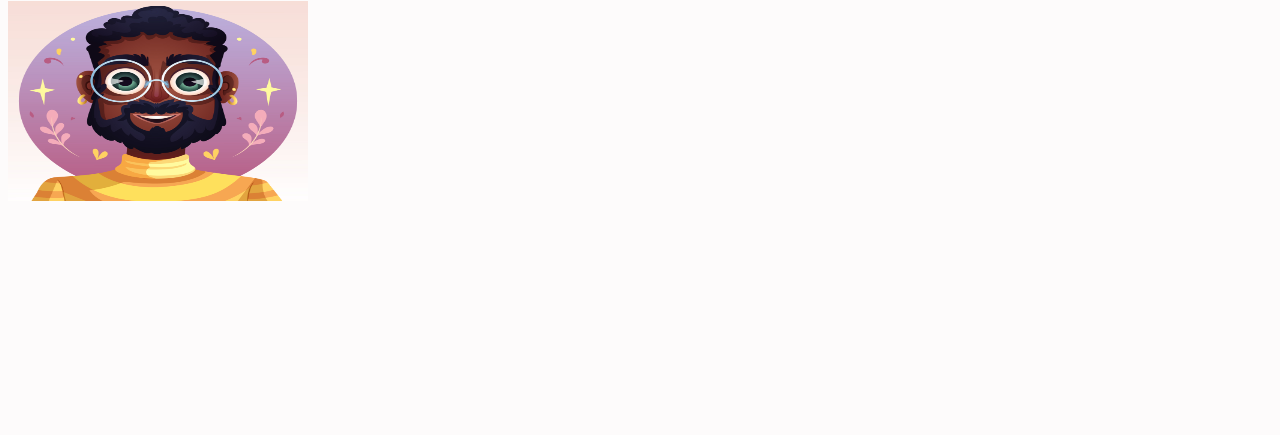
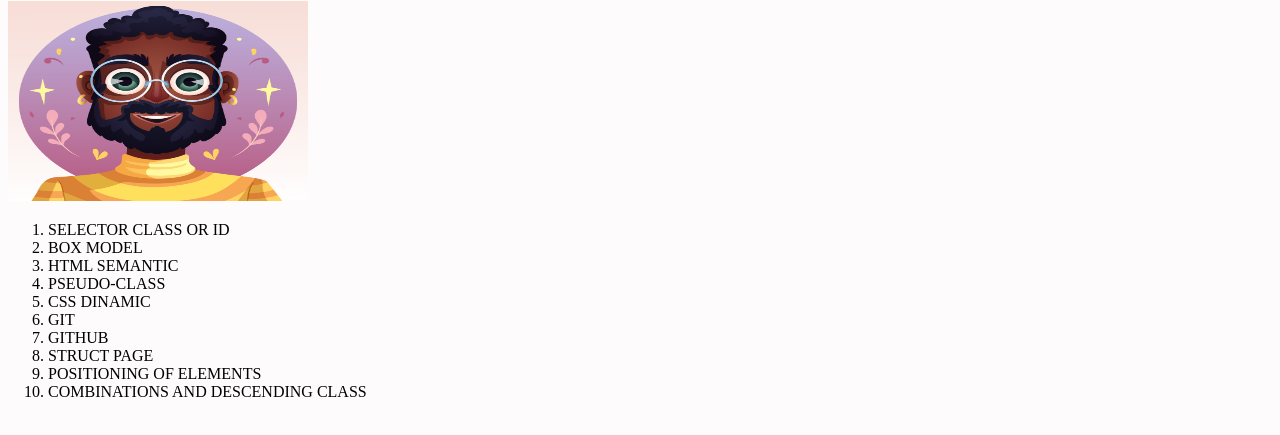
Before and after one commit to DeveloperScalambrine/Project-Lessons-Learned, a plain HTML site: page index.html in a window 1280 px wide. Shown: the part 79-514 px from the top of the page. Drawn offline with Linux system fonts and the light colour scheme.

Commit message:
create a list ordered

```diff
--- a/index.html
+++ b/index.html
@@ -11,5 +11,17 @@
       <h1 id="titulo">Welcome The Lessons Learned</h1>
     </div>
     <img id="minha_foto" src="photos/mine.jpg" alt="My photo">
+    <ol id="licoes_aprendidas">
+      <li>SELECTOR CLASS OR ID</li>
+      <li>BOX MODEL</li>
+      <li>HTML SEMANTIC</li>
+      <li>PSEUDO-CLASS</li>
+      <li>CSS DINAMIC</li>
+      <li>GIT</li>
+      <li>GITHUB</li>
+      <li>STRUCT PAGE</li>
+      <li>POSITIONING OF ELEMENTS</li>
+      <li>COMBINATIONS AND DESCENDING CLASS</li>
+    </ol>
 </body>
 </html>
```
